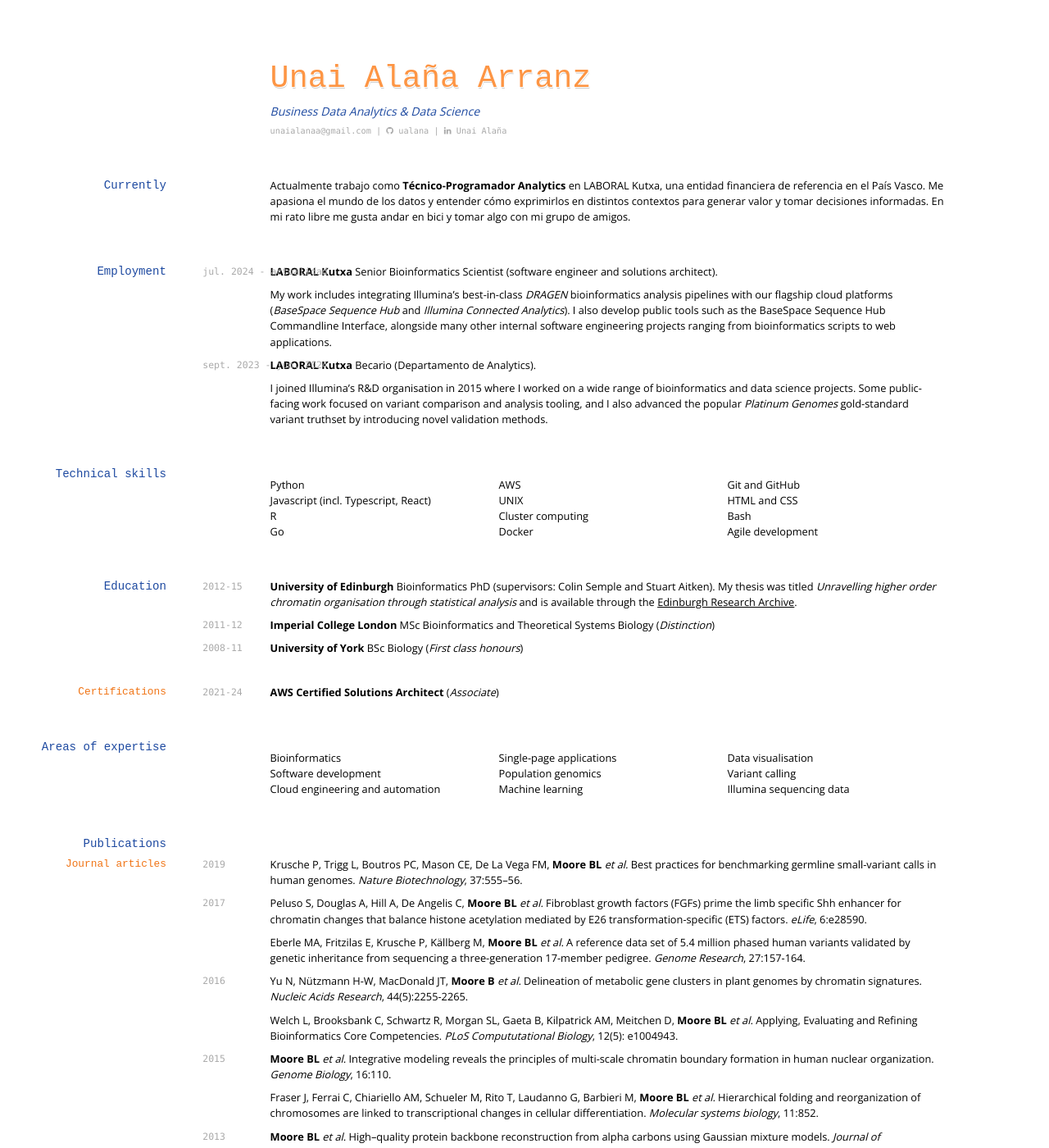
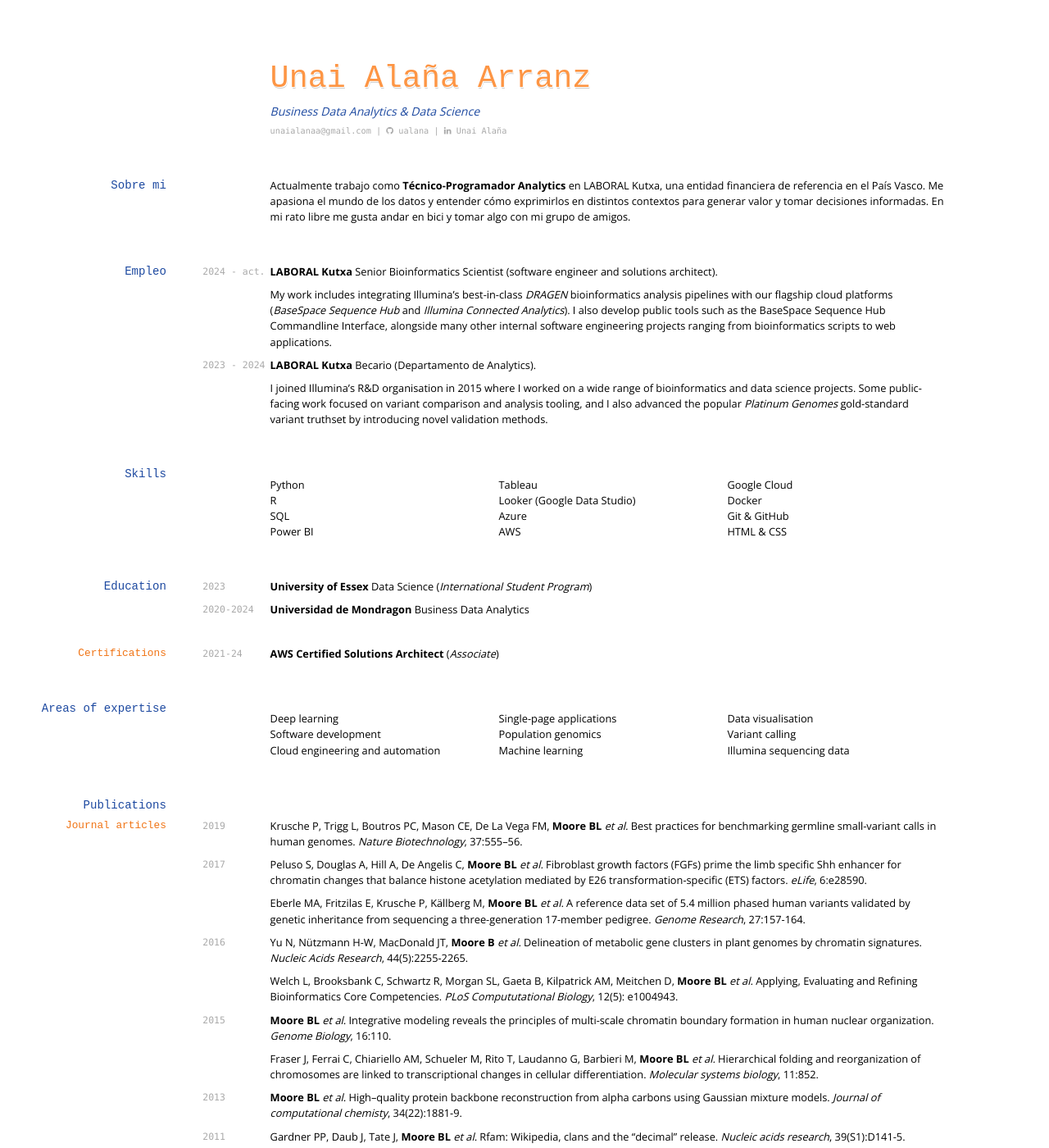
Before and after one commit to ualana/ualana.github.io, a Jekyll site: the page built from index.md, in a window 1280 px wide and 1400 px high. Shown: the whole window at 82% size. Built offline with Jekyll 4.4.1, drawn with Linux system fonts in a browser that asks for light colours; nearby versions of some CDN libraries; some web fonts are replaced; some of the changed text lies outside the part shown.

Commit message:
Index v0.2

```diff
--- a/_layouts/cv.html
+++ b/_layouts/cv.html
@@ -2,7 +2,7 @@
 <html>
 <head>
   <meta charset=utf-8 />
-  <title> Ben Moore's CV</title>
+  <title> CV | Unai Alaña Arranz</title>
   <link href="media/cv-screen.css" type="text/css" rel="stylesheet" media="screen">
   <link href="media/cv-print.css" type="text/css" rel="stylesheet" media="print">
   <link href="media/academicons.min.css" rel="stylesheet">
--- a/index.md
+++ b/index.md
@@ -14,45 +14,43 @@
 </div>
 
 
-## Currently
+## Sobre mi
 
 Actualmente trabajo como **Técnico-Programador Analytics** en LABORAL Kutxa, una entidad financiera de referencia en el País Vasco. Me apasiona el mundo de los datos y entender cómo exprimirlos en distintos contextos para generar valor y tomar decisiones informadas. En mi rato libre me gusta andar en bici y tomar algo con mi grupo de amigos.
 
-## Employment
+## Empleo
 
-`jul. 2024 - actualidad`
+`2024 - act.`
 __LABORAL Kutxa__ Senior Bioinformatics Scientist (software engineer and solutions architect).
 > My work includes integrating Illumina's best-in-class _DRAGEN_ bioinformatics analysis pipelines with our flagship cloud platforms (_BaseSpace Sequence Hub_ and _Illumina Connected Analytics_). I also develop public tools such as the BaseSpace Sequence Hub Commandline Interface, alongside many other internal software engineering projects ranging from bioinformatics scripts to web applications.
 
-`sept. 2023 - jun. 2024`
+`2023 - 2024`
 __LABORAL Kutxa__ Becario (Departamento de Analytics).
 > I joined Illumina's R&D organisation in 2015 where I worked on a wide range of bioinformatics and data science projects. Some public-facing work focused on variant comparison and analysis tooling, and I also advanced the popular _Platinum Genomes_ gold-standard variant truthset by introducing novel validation methods.
 
-## Technical skills
+## Skills
 
 * Python
-* Javascript (incl. Typescript, React)
 * R
-* Go
+* SQL
+* Power BI
+* Tableau
+* Looker (Google Data Studio)
+* Azure
 * AWS
-* UNIX
-* Cluster computing
+* Google Cloud
 * Docker
-* Git and GitHub
-* HTML and CSS
-* Bash
-* Agile development
+* Git & GitHub
+* HTML & CSS
+
 
 ## Education
 
-`2012-15`
-__University of Edinburgh__ Bioinformatics PhD (supervisors: Colin Semple and Stuart Aitken). My thesis was titled _Unravelling higher order chromatin organisation through statistical analysis_ and is available through the [Edinburgh Research Archive](https://www.era.lib.ed.ac.uk/handle/1842/22906).
+`2023`
+__University of Essex__ Data Science (_International Student Program_)
 
-`2011-12`
-__Imperial College London__ MSc Bioinformatics and Theoretical Systems Biology (_Distinction_)
-
-`2008-11`
-__University of York__ BSc Biology (_First class honours_)
+`2020-2024`
+__Universidad de Mondragon__ Business Data Analytics
 
 ### Certifications
 
@@ -60,7 +58,7 @@
 
 ## Areas of expertise
 
-* Bioinformatics
+* Deep learning
 * Software development
 * Cloud engineering and automation
 * Single-page applications
@@ -128,7 +126,7 @@
 
 ## Awards
 
-Datathon Open Data Bizkaia - Transformar Bizkaia a través de sus datos _(2º premio)_
+Datathon Open Data Bizkaia - Transformar Bizkaia a través de sus datos (_2º premio_)
 
 ## Placements
 
```
Also changed, not shown: README.md, 4 other files.
